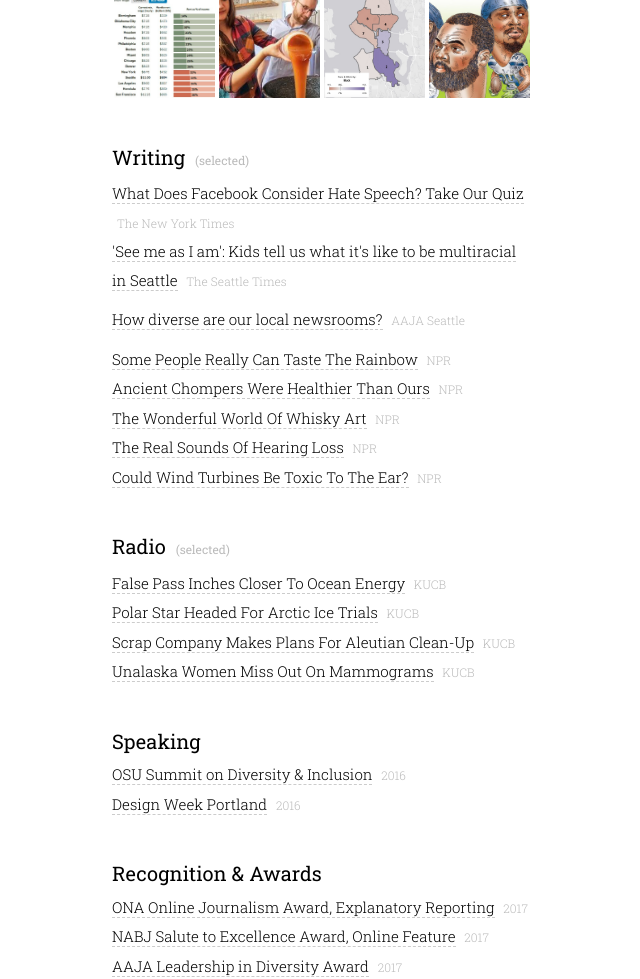
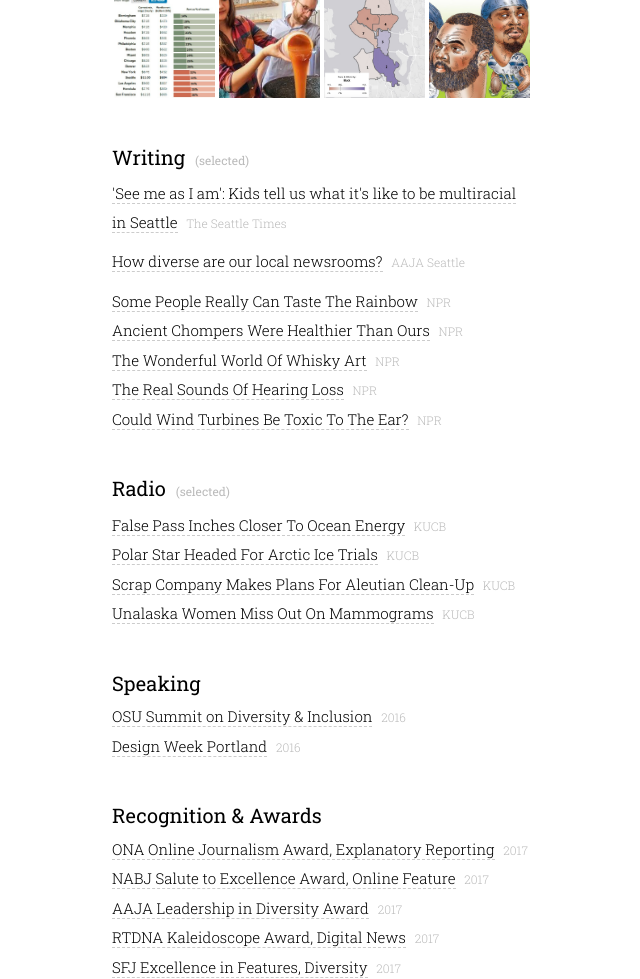
Before and after one commit to audreycarlsen/audreycarlsen.github.io, a plain HTML site: page index.html in a window 1280 px wide. Shown: the part 1272-2251 px from the top of the page, without its empty margins (318-958 px from the left). Drawn offline with nearby package versions, Linux system fonts and the light colour scheme.

Commit message:
Update index.html

```diff
--- a/index.html
+++ b/index.html
@@ -52,7 +52,6 @@
 
     <section class="samples">
       <div class="type">Writing <span class="publication">(selected)</span></div>
-      <div><a href="https://www.nytimes.com/interactive/2017/10/13/technology/facebook-hate-speech-quiz.html">What Does Facebook Consider Hate Speech? Take Our Quiz</a> <span class="publication">The New York Times</span></div>
       <div class="separate"><a href="http://www.seattletimes.com/pacific-nw-magazine/see-me-as-i-am-kids-tell-us-what-its-like-to-be-multiracial-in-seattle/">'See me as I am': Kids tell us what it's like to be multiracial in Seattle</a> <span class="publication">The Seattle Times</span></div>
 
       <div class="separate"><a href="https://medium.com/@audreycarlsen/how-diverse-are-our-local-newsrooms-38cda3de89c7">How diverse are our local newsrooms?</a> <span class="publication">AAJA Seattle</span></div>
```
